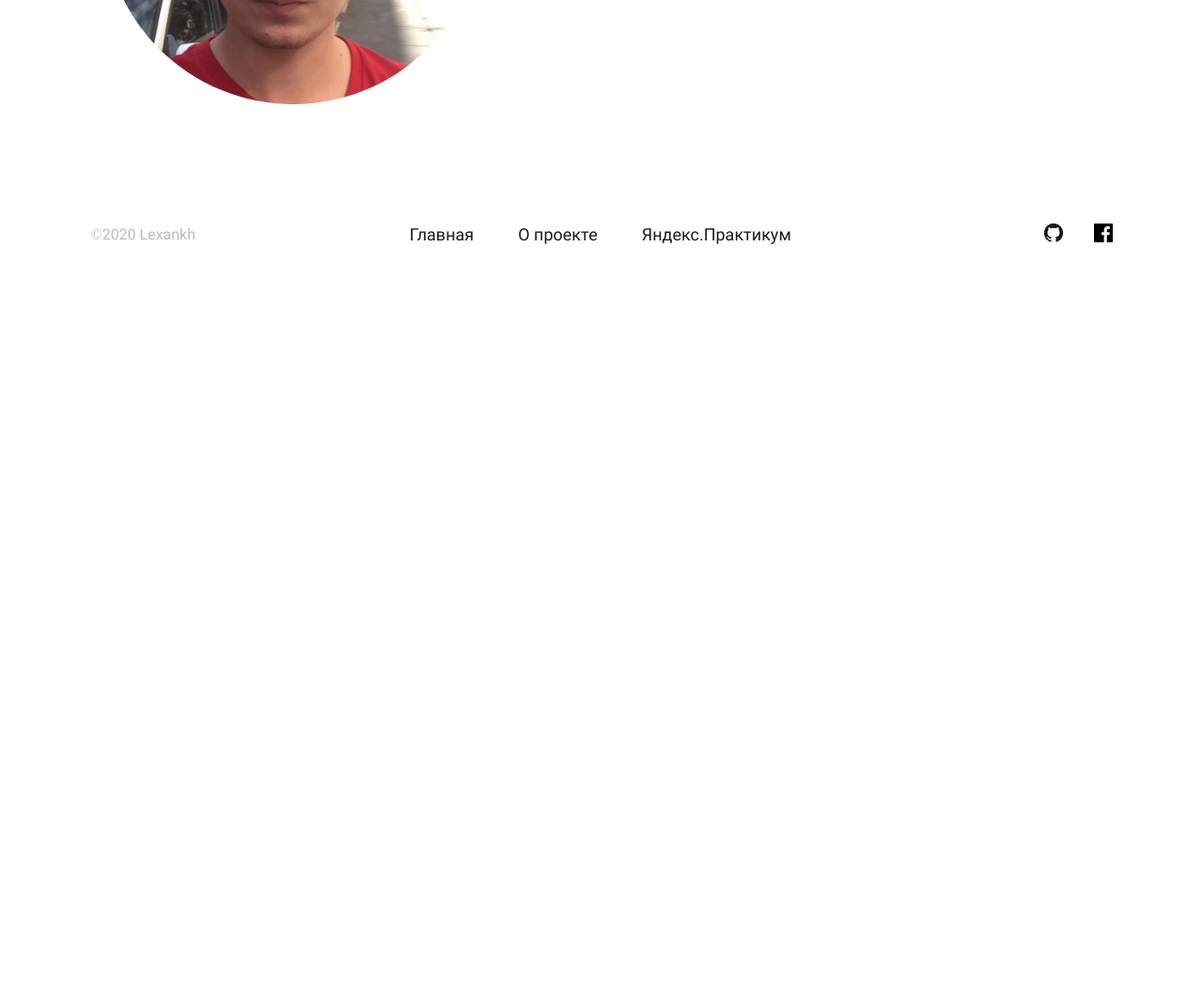
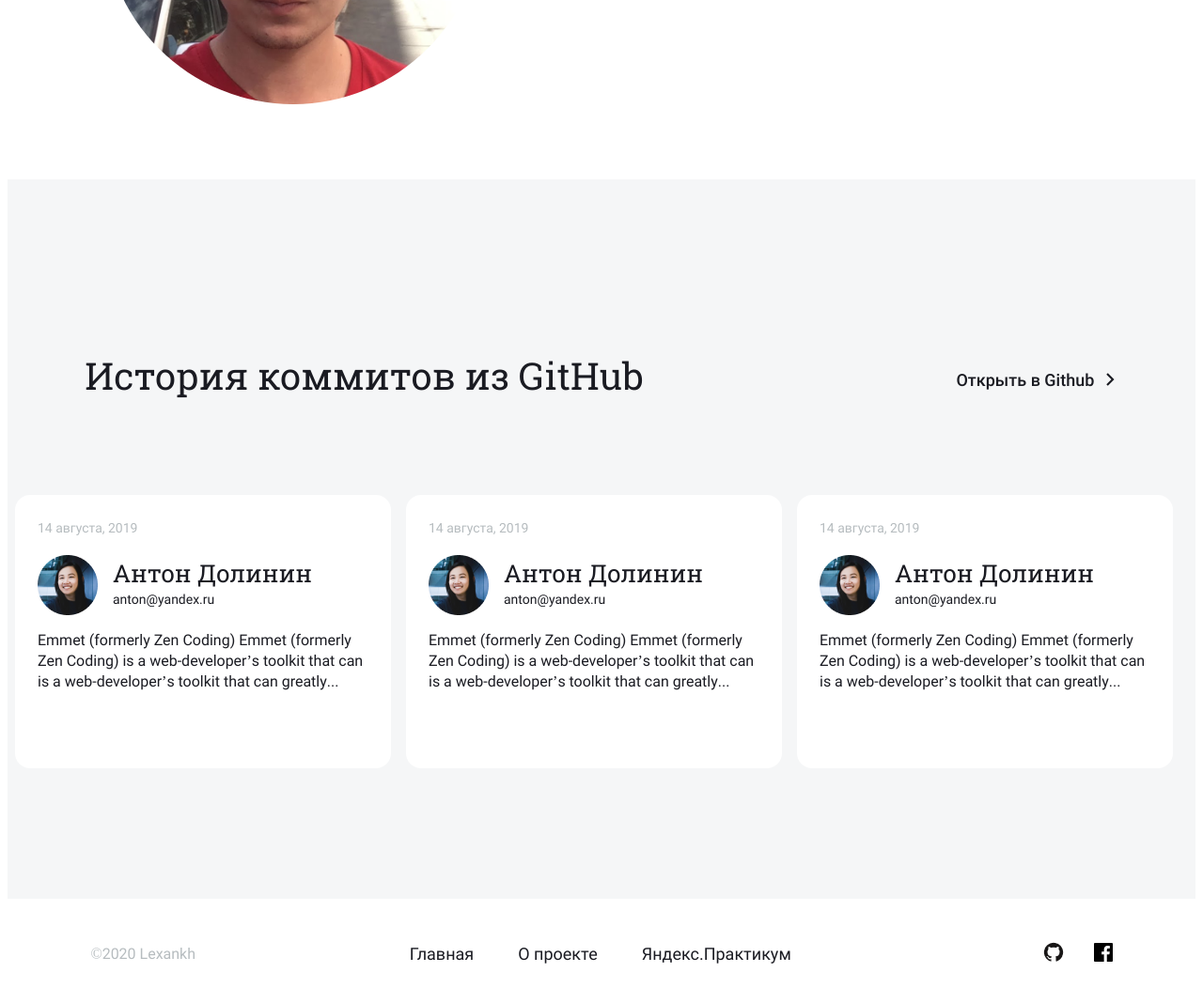
Before and after one commit to lexankh/y.diploma, a website built with webpack: page src/about.html in a window 1280 px wide. Shown: the part 1487-2539 px from the top of the page at 94% size. Before the commit the page ends 1773 px from the top, so only its background shows below. Built offline with nearby package versions, Linux system fonts and the light colour scheme.

Commit message:
добавлена секция коммитов

```diff
--- a/src/about.html
+++ b/src/about.html
@@ -62,25 +62,45 @@
         <div class="tech__skills">
           <figure class="tech__skill">
             <figcaption class="tech__name">HTML</figcaption>
-          <img alt="HTML5" class="tech__image" src="<%=require('./images/html.png')%>">
+            <img
+              alt="HTML5"
+              class="tech__image"
+              src="<%=require('./images/html.png')%>"
+            />
           </figure>
           <figure class="tech__skill">
             <figcaption class="tech__name">CSS</figcaption>
-          <img alt="HTML5" class="tech__image" src="<%=require('./images/css.png')%>">
+            <img
+              alt="HTML5"
+              class="tech__image"
+              src="<%=require('./images/css.png')%>"
+            />
           </figure>
           <figure class="tech__skill">
             <figcaption class="tech__name">JavaScript</figcaption>
-          <img alt="HTML5" class="tech__image" src="<%=require('./images/js.png')%>">
+            <img
+              alt="HTML5"
+              class="tech__image"
+              src="<%=require('./images/js.png')%>"
+            />
           </figure>
           <figure class="tech__skill">
             <figcaption class="tech__name">Webpack</figcaption>
-          <img alt="HTML5" class="tech__image" src="<%=require('./images/webpack.png')%>">
+            <img
+              alt="HTML5"
+              class="tech__image"
+              src="<%=require('./images/webpack.png')%>"
+            />
           </figure>
         </div>
       </div>
     </section>
     <section class="author">
-      <img class="author__photo" alt="Фото автора" src="<%=require('./images/author__photo.png')%>">
+      <img
+        class="author__photo"
+        alt="Фото автора"
+        src="<%=require('./images/author__photo.png')%>"
+      />
       <div class="author__about">
         <h4 class="author__heading section-title">Об авторе</h4>
         <p class="author__text">
@@ -93,16 +113,104 @@
         </p>
       </div>
     </section>
+    <section class="commit">
+      <div class="commit__header">
+        <h3 class="section-title">История коммитов из GitHub</h2>
+        <a class="commit__link" href=""
+          >Открыть в Github
+        </a>
+      </div>
+      <div class="commit__cards">
+        <a class="commit__card" target="_blank" href="">
+          <p class="commit__date">14 августа, 2019</p>
+          <div class="commit__head">
+            <img
+              class="commit__image"
+              src="<%=require('./images/commitimg.png')%>"
+              alt="Антон Долинин"
+            />
+            <div class="commit__item">
+              <h2 class="commit__nameof">Антон Долинин</h2>
+              <p class="commit__mail">anton@yandex.ru</p>
+            </div>
+          </div>
+          <p class="commit__text">
+            Emmet (formerly Zen Coding) Emmet (formerly Zen Coding) is a
+            web-developer’s toolkit that can is a web-developer’s toolkit that
+            can greatly improve your HTML & CSS workflow.
+          </p>
+        </a>
+        <a class="commit__card" target="_blank" href="">
+          <p class="commit__date">14 августа, 2019</p>
+          <div class="commit__head">
+            <img
+              class="commit__image"
+              src="<%=require('./images/commitimg.png')%>"
+              alt="Антон Долинин"
+            />
+            <div class="commit__item">
+              <h2 class="commit__nameof">Антон Долинин</h2>
+              <p class="commit__mail">anton@yandex.ru</p>
+            </div>
+          </div>
+          <p class="commit__text">
+            Emmet (formerly Zen Coding) Emmet (formerly Zen Coding) is a
+            web-developer’s toolkit that can is a web-developer’s toolkit that
+            can greatly improve your HTML & CSS workflow.
+          </p>
+        </a>
+        <a class="commit__card" target="_blank" href="">
+          <p class="commit__date">14 августа, 2019</p>
+          <div class="commit__head">
+            <img
+              class="commit__image"
+              src="<%=require('./images/commitimg.png')%>"
+              alt="Антон Долинин"
+            />
+            <div class="commit__item">
+              <h2 class="commit__nameof">Антон Долинин</h2>
+              <p class="commit__mail">anton@yandex.ru</p>
+            </div>
+          </div>
+          <p class="commit__text">
+            Emmet (formerly Zen Coding) Emmet (formerly Zen Coding) is a
+            web-developer’s toolkit that can is a web-developer’s toolkit that
+            can greatly improve your HTML & CSS workflow.
+          </p>
+        </a>
+      </div>
+    </section>
     <footer class="footer">
       <p class="footer__copyright">&copy;2020 Lexankh</p>
       <nav class="footer__nav">
         <a href="index.html" class="footer__link">Главная</a>
         <a href="about.html" class="footer__link">О проекте</a>
-        <a href="https://praktikum.yandex.ru" class="footer__link" target="blank">Яндекс.Практикум</a>
+        <a
+          href="https://praktikum.yandex.ru"
+          class="footer__link"
+          target="blank"
+          >Яндекс.Практикум</a
+        >
       </nav>
       <ul class="footer__socials">
-        <a href="https://github.com/lexankh" alt="github" class="footer__social-link" target="blank"><img class="footer__social-icon" src="<%=require('./images/github.png')%>"></a>
-        <a href="https://fb.com" alt="fb" class="footer__social-link" target="blank"><img class="footer__social-icon" src="<%=require('./images/fb.png')%>"></a>
+        <a
+          href="https://github.com/lexankh"
+          alt="github"
+          class="footer__social-link"
+          target="blank"
+          ><img
+            class="footer__social-icon"
+            src="<%=require('./images/github.png')%>"
+        /></a>
+        <a
+          href="https://fb.com"
+          alt="fb"
+          class="footer__social-link"
+          target="blank"
+          ><img
+            class="footer__social-icon"
+            src="<%=require('./images/fb.png')%>"
+        /></a>
       </ul>
     </footer>
     <script src="<%= htmlWebpackPlugin.files.js %>"></script>
--- /dev/null
+++ b/src/blocks/commit/__btn/commit__btn.css
@@ -0,0 +1,20 @@
+.commit__btn {
+    text-decoration: none;
+    margin: 0 auto;
+    display: none;
+    align-items: center;
+    justify-content: center;
+    padding: 12px;
+    color: #1A1B22;
+    font-family: 'Roboto', sans-serif;
+    font-style: normal;
+    font-weight: 500;
+    font-size: 18px;
+    line-height: 24px;
+    text-align: center;
+    border: 1px solid #1A1B22;
+    box-sizing: border-box;
+    border-radius: 80px;
+    max-width: 288px;
+    min-height: 55px;
+}
--- /dev/null
+++ b/src/blocks/commit/__card/commit__card.css
@@ -0,0 +1,11 @@
+.commit__card {
+    cursor: grab;
+    text-decoration: none;
+    background: #fff;
+    display: block;
+    border-radius: 16px;
+    width: 400px;
+    margin-right: 16px;
+    padding: 24px 24px 65px 24px;
+    box-sizing: border-box;
+}
--- /dev/null
+++ b/src/blocks/commit/__cards/commit__cards.css
@@ -0,0 +1,8 @@
+.commit__cards {
+    width: 100%;
+    display: flex;
+    margin-top: 64px;
+    margin-bottom: 64px;
+
+    justify-content: center;
+}
--- /dev/null
+++ b/src/blocks/commit/__date/commit__date.css
@@ -0,0 +1,9 @@
+.commit__date {
+    font-family: 'Roboto', sans-serif;
+    font-style: normal;
+    font-weight: normal;
+    font-size: 14px;
+    line-height: 22px;
+    color: #B6BCBF;
+    margin: 0;
+}
--- /dev/null
+++ b/src/blocks/commit/__head/commit__head.css
@@ -0,0 +1,3 @@
+.commit__head {
+    display: flex;
+}
--- /dev/null
+++ b/src/blocks/commit/__header/commit__header.css
@@ -0,0 +1,8 @@
+.commit__header {
+    display: flex;
+    justify-content: space-between;
+    flex-wrap: wrap;
+    align-items: center;
+    width: 87%;
+    margin: 71px auto 64px;
+}
--- /dev/null
+++ b/src/blocks/commit/__image/commit__image.css
@@ -0,0 +1,6 @@
+.commit__image {
+    object-fit: cover;
+    width: 64px;
+    height: 64px;
+    margin-top: 18px;
+}
--- /dev/null
+++ b/src/blocks/commit/__item/commit__item.css
@@ -0,0 +1,3 @@
+.commit__item {
+    margin-left: 16px;
+}
--- /dev/null
+++ b/src/blocks/commit/__link/commit__link.css
@@ -0,0 +1,20 @@
+.commit__link {
+    font-family: Roboto;
+    font-style: normal;
+    font-weight: 500;
+    font-size: 18px;
+    line-height: 24px;
+    padding-top: 10px;
+    color: #1a1b22;
+    text-decoration: none;
+
+}
+
+.commit__link:after {
+
+    content: url(../../../images/arrow.png);;
+
+    width: 8px;
+    height: 14px;
+    margin: 5px 4px 0 8px;
+}
--- /dev/null
+++ b/src/blocks/commit/__mail/commit__mail.css
@@ -0,0 +1,9 @@
+.commit__mail {
+    font-family: 'Roboto', sans-serif;
+    font-style: normal;
+    font-weight: normal;
+    font-size: 14px;
+    line-height: 22px;
+    color: #1A1B22;
+    margin: 2px 0;
+}
--- /dev/null
+++ b/src/blocks/commit/__main-head/commit__main-head.css
@@ -0,0 +1,4 @@
+.commit__main-head {
+    padding: 0px 105px;
+    box-sizing: border-box;
+}
--- /dev/null
+++ b/src/blocks/commit/__nameof/commit__nameof.css
@@ -0,0 +1,9 @@
+.commit__nameof {
+    font-family: 'Robotoslab';
+    font-style: normal;
+    font-weight: normal;
+    font-size: 26px;
+    line-height: 30px;
+    color: #1A1B22;
+    margin-bottom: 0px;
+}
--- /dev/null
+++ b/src/blocks/commit/__text/commit__text.css
@@ -0,0 +1,17 @@
+.commit__text {
+    font-family: 'Roboto';
+    font-style: normal;
+    font-weight: normal;
+    font-size: 16px;
+    line-height: 22px;
+    color: #1A1B22;
+    overflow: hidden;
+    text-overflow: ellipsis;
+    display: -moz-box;
+    -moz-box-orient: vertical;
+    display: -webkit-box;
+    -webkit-line-clamp: 3;
+    -webkit-box-orient: vertical;
+    line-clamp: 3;
+    box-orient: vertical;
+}
--- /dev/null
+++ b/src/blocks/commit/commit.css
@@ -0,0 +1,22 @@
+@import url(./__btn/commit__btn.css);
+@import url(./__card/commit__card.css);
+@import url(./__cards/commit__cards.css);
+@import url(./__date/commit__date.css);
+@import url(./__header/commit__header.css);
+@import url(./__head/commit__head.css);
+@import url(./__image/commit__image.css);
+@import url(./__link/commit__link.css);
+@import url(./__item/commit__item.css);
+@import url(./__mail/commit__mail.css);
+@import url(./__main-head/commit__main-head.css);
+@import url(./__nameof/commit__nameof.css);
+@import url(./__text/commit__text.css);
+
+
+.commit {
+    margin: 0 auto;
+    box-sizing: border-box;
+    background-color: #F5F6F7;
+    position: relative;
+    padding: 75px 0;
+}
--- a/src/pages/about.css
+++ b/src/pages/about.css
@@ -7,3 +7,4 @@
 @import url(../blocks/tech/tech.css);
 @import url(../blocks/author/author.css);
 @import url(../blocks/footer/footer.css);
+@import url(../blocks/commit/commit.css);
```
Also changed, not shown: src/images/commitimg.png (added). Lines whose indentation alone changed are shown as unchanged.
